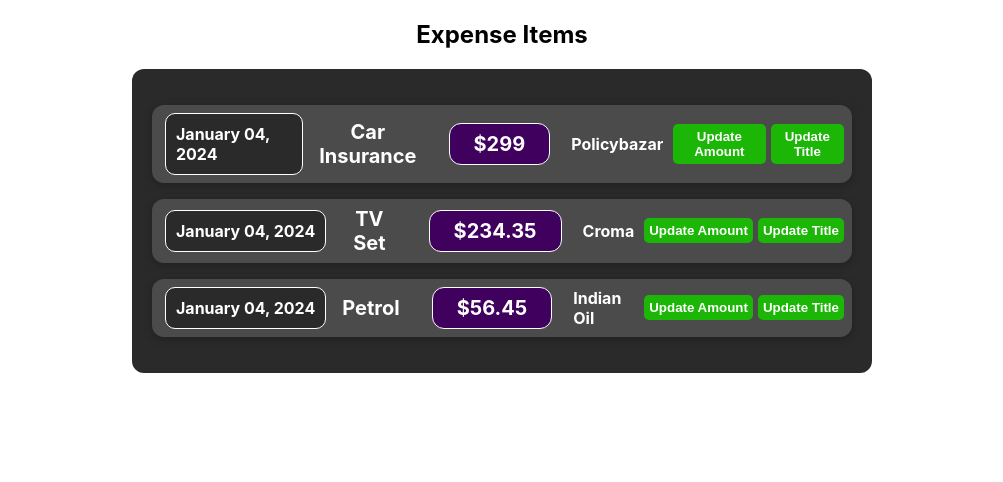
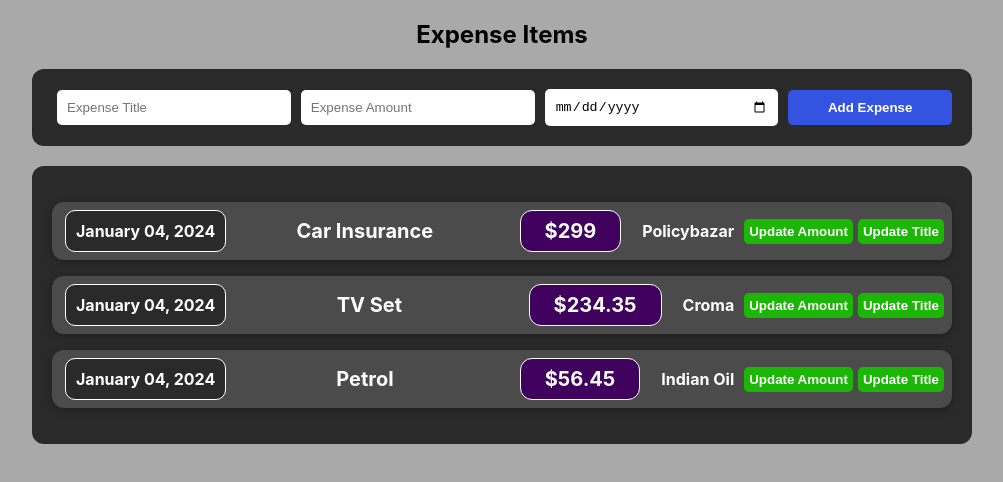
Before and after one commit to saurabhpawar711/Basic-Expense-Tracking-app-with-React, a React (Create React App) app: page / in a window 1280 px wide. Shown: the top 482 px of the page, without its empty margins (138-1141 px from the left). Built offline with nearby package versions, Linux system fonts and the light colour scheme; the HTML template or start-up script is replaced by a standard one.

Commit message:
created form to add expense

```diff
--- a/src/App.js
+++ b/src/App.js
@@ -1,10 +1,12 @@
 import Expenses from "./components/Expenses/Expenses";
+import ExpenseForm from "./components/Expenses/ExpenseForm";
 import "./index.css";
 
 const App = () => {
   return (
     <div>
       <h2>Expense Items</h2>
+      <ExpenseForm />
       <Expenses />
     </div>
   );
--- /dev/null
+++ b/src/components/Expenses/ExpenseForm.css
@@ -0,0 +1,56 @@
+.form {
+    max-width: 900px;
+    margin: 20px auto;
+    padding: 20px;
+    background: #2b2a2a;
+    border-radius: 12px;
+    display: flex;
+    align-items: center;
+    justify-content: space-between;
+}
+
+.expenseInput {
+    width: 50%;
+    margin: 0 5px;
+    border-radius: 5px;
+    padding: 10px;
+    border: none;
+    font-weight: 500;
+}
+
+.expenseInput:focus {
+    outline: none;
+}
+
+.expenseBtn {
+    margin-left: 5px;
+    padding: 10px 20px;
+    width: 300px;
+    background: rgb(52, 83, 224);
+    color: #fff;
+    font-weight: 900;
+    border: none;
+    border-radius: 5px;
+    cursor: pointer;
+}
+
+.expenseBtn:hover {
+    background: rgb(42, 70, 192);
+}
+
+@media screen and (max-width: 546px) {
+    .form {
+        flex-wrap: wrap;
+        display: flex;
+        align-items: center;
+        justify-content: center;
+    }
+    .expenseInput {
+        width: 100%;
+        margin: 5px;
+    }
+    .expenseBtn {
+        width: 100%;
+        margin: 5px;
+    }
+}
--- /dev/null
+++ b/src/components/Expenses/ExpenseForm.js
@@ -0,0 +1,46 @@
+import React, { useState } from "react";
+import "./ExpenseForm.css";
+
+function ExpenseForm() {
+  const [title, setTitle] = useState("");
+  const [amount, setAmount] = useState("");
+  const [date, setDate] = useState("");
+
+  const changeTitle = (e) => {
+    setTitle(e.target.value);
+  };
+  const changeAmount = (e) => {
+    setAmount(e.target.value);
+  };
+  const changeDate = (e) => {
+    setDate(e.target.value);
+  };
+  return (
+    <form className="form">
+      <input
+        type="text"
+        value={title}
+        placeholder="Expense Title"
+        className="expenseInput"
+        onChange={(e) => changeTitle(e)}
+      />
+      <input
+        type="number"
+        value={amount}
+        placeholder="Expense Amount"
+        className="expenseInput"
+        onChange={(e) => changeAmount(e)}
+      />
+      <input
+        type="date"
+        value={date}
+        placeholder="Expense Date"
+        className="expenseInput"
+        onChange={(e) => changeDate(e)}
+      />
+      <button className="expenseBtn">Add Expense</button>
+    </form>
+  );
+}
+
+export default ExpenseForm;
--- a/src/components/Expenses/Expenses.css
+++ b/src/components/Expenses/Expenses.css
@@ -1,5 +1,5 @@
 .expenses {
-    max-width: 700px;
+    max-width: 900px;
     margin: 0 auto;
     background: #2b2a2a;
     padding: 20px;
--- a/src/index.css
+++ b/src/index.css
@@ -5,6 +5,7 @@ body {
     sans-serif;
   -webkit-font-smoothing: antialiased;
   -moz-osx-font-smoothing: grayscale;
+  background: darkgray;
 }
 
 code {
```
